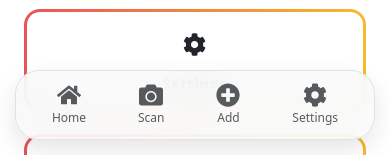
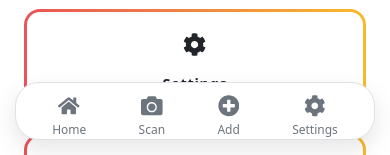
Before and after one commit to Kaoz76/ExpenseTrackerMobil, a React (Vite) app: page / in a window 390 px wide. Shown: the part 689-844 px from the top of the page. Built offline with nearby package versions, Linux system fonts and the light colour scheme; no server answers.

Commit message:
kod optimizasyon

```diff
--- a/src/components/BottomNav.jsx
+++ b/src/components/BottomNav.jsx
@@ -7,24 +7,34 @@ function BottomNav() {
   const { theme } = useTheme();
 
   return (
-    <div className="bottom-nav-container d-md-none">
-      <NavLink to="/dashboard" className={({ isActive }) => `bottom-nav-item ${isActive ? 'active' : ''}`}>
-        <FaHome />
-        <span>Home</span>
+
+    <nav
+      className={`bottom-nav-container d-md-none ${theme === 'dark' ? 'bg-dark border-top border-secondary' : 'bg-white border-top'}`}
+      style={{
+        paddingBottom: 'env(safe-area-inset-bottom)', // Modern telefonlar için alt boşluk
+        zIndex: 1050 // Diğer elemanların altında kalmaması için
+      }}
+    >
+      <NavLink to="/dashboard" className={({ isActive }) => `bottom-nav-item ${isActive ? 'active text-primary' : 'text-secondary'}`}>
+        <FaHome className="fs-4 mb-1" />
+        <span style={{ fontSize: '0.75rem' }}>Home</span>
       </NavLink>
-      <NavLink to="/receipts" className={({ isActive }) => `bottom-nav-item ${isActive ? 'active' : ''}`}>
-        <FaCamera />
-        <span>Scan</span>
+
+      <NavLink to="/receipts" className={({ isActive }) => `bottom-nav-item ${isActive ? 'active text-primary' : 'text-secondary'}`}>
+        <FaCamera className="fs-4 mb-1" />
+        <span style={{ fontSize: '0.75rem' }}>Scan</span>
       </NavLink>
-      <NavLink to="/texts" className={({ isActive }) => `bottom-nav-item ${isActive ? 'active' : ''}`}>
-        <FaPlusCircle />
-        <span>Add</span>
+
+      <NavLink to="/texts" className={({ isActive }) => `bottom-nav-item ${isActive ? 'active text-primary' : 'text-secondary'}`}>
+        <FaPlusCircle className="fs-4 mb-1" />
+        <span style={{ fontSize: '0.75rem' }}>Add</span>
       </NavLink>
-      <NavLink to="/settings" className={({ isActive }) => `bottom-nav-item ${isActive ? 'active' : ''}`}>
-        <FaCog />
-        <span>Settings</span>
+
+      <NavLink to="/settings" className={({ isActive }) => `bottom-nav-item ${isActive ? 'active text-primary' : 'text-secondary'}`}>
+        <FaCog className="fs-4 mb-1" />
+        <span style={{ fontSize: '0.75rem' }}>Settings</span>
       </NavLink>
-    </div>
+    </nav>
   );
 }
 
--- a/src/components/ScrollToHash.jsx
+++ b/src/components/ScrollToHash.jsx
@@ -5,21 +5,30 @@ export default function ScrollToHash() {
   const { pathname, hash, key } = useLocation();
 
   useEffect(() => {
-    // Eğer URL'de hash (#) varsa (örn: #scanned-section)
+    let timeoutId; // Timeout'u takip etmek için değişken oluşturduk
+
     if (hash) {
-      // O ID'ye sahip elementi bul
-      const element = document.getElementById(hash.replace("#", ""));
-      if (element) {
-        // Oraya yumuşakça kaydır
-        setTimeout(() => {
+      // setTimeout içine aldık: Bekledikten SONRA elementi ara
+      timeoutId = setTimeout(() => {
+        const element = document.getElementById(hash.replace("#", ""));
+        if (element) {
           element.scrollIntoView({ behavior: "smooth" });
-        }, 100); // Sayfa yüklenmesi için çok kısa bir gecikme
-      }
+        }
+      }, 100);
+      // Not: Eğer Firebase verisi geç geliyorsa bu süreyi 300-500 yapabilirsin.
+
     } else {
-      // Hash yoksa sayfanın en tepesine çık (Normal sayfa geçişi)
       window.scrollTo(0, 0);
     }
-  }, [pathname, hash, key]); // Sayfa veya hash değiştiğinde çalış
+
+    // CLEANUP (TEMİZLİK) FONKSİYONU:
+    // URL değişirse veya bileşen kapanırsa, bekleyen kaydırma işlemini iptal et.
+    return () => {
+      if (timeoutId) {
+        clearTimeout(timeoutId);
+      }
+    };
+  }, [pathname, hash, key]);
 
   return null;
 }
--- a/src/components/ScrollToTopButton.jsx
+++ b/src/components/ScrollToTopButton.jsx
@@ -4,24 +4,17 @@ import { FaArrowUp } from 'react-icons/fa';
 const ScrollToTopButton = () => {
   const [isVisible, setIsVisible] = useState(false);
 
-  // Kaydırma (Scroll) durumunu izle
   useEffect(() => {
     const toggleVisibility = () => {
-      // 300px'den fazla aşağı inildiyse butonu göster
-      if (window.pageYOffset > 300) {
-        setIsVisible(true);
-      } else {
-        setIsVisible(false);
-      }
+      // 1 & 2: pageYOffset yerine scrollY kullanıldı ve if/else kısaltıldı
+      setIsVisible(window.scrollY > 300);
     };
 
     window.addEventListener('scroll', toggleVisibility);
 
-    // Temizlik (Cleanup)
     return () => window.removeEventListener('scroll', toggleVisibility);
   }, []);
 
-  // Yukarı çıkma fonksiyonu
   const scrollToTop = () => {
     window.scrollTo({
       top: 0,
@@ -29,18 +22,18 @@ const ScrollToTopButton = () => {
     });
   };
 
+  // 3: Gereksiz <></> sarmalayıcı kaldırıldı, daha temiz bir return yazıldı
+  if (!isVisible) return null;
+
   return (
-    <>
-      {isVisible && (
     <button
       onClick={scrollToTop}
       className="scroll-to-top-btn"
       title="Back to Top"
+      aria-label="Scroll to top" // Erişilebilirlik için eklendi
     >
       <FaArrowUp />
     </button>
-      )}
-    </>
   );
 };
 
```
Lines whose indentation alone changed are shown as unchanged.
